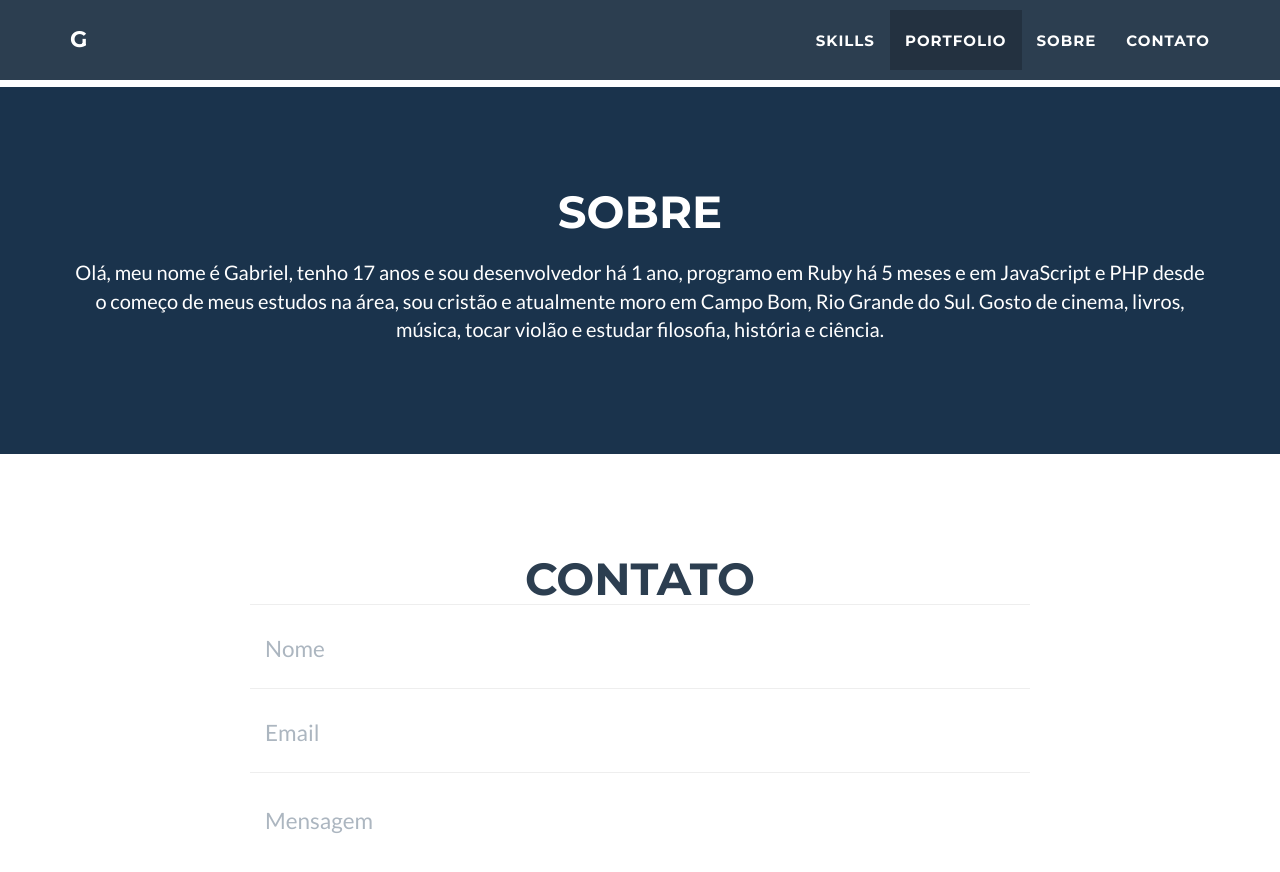
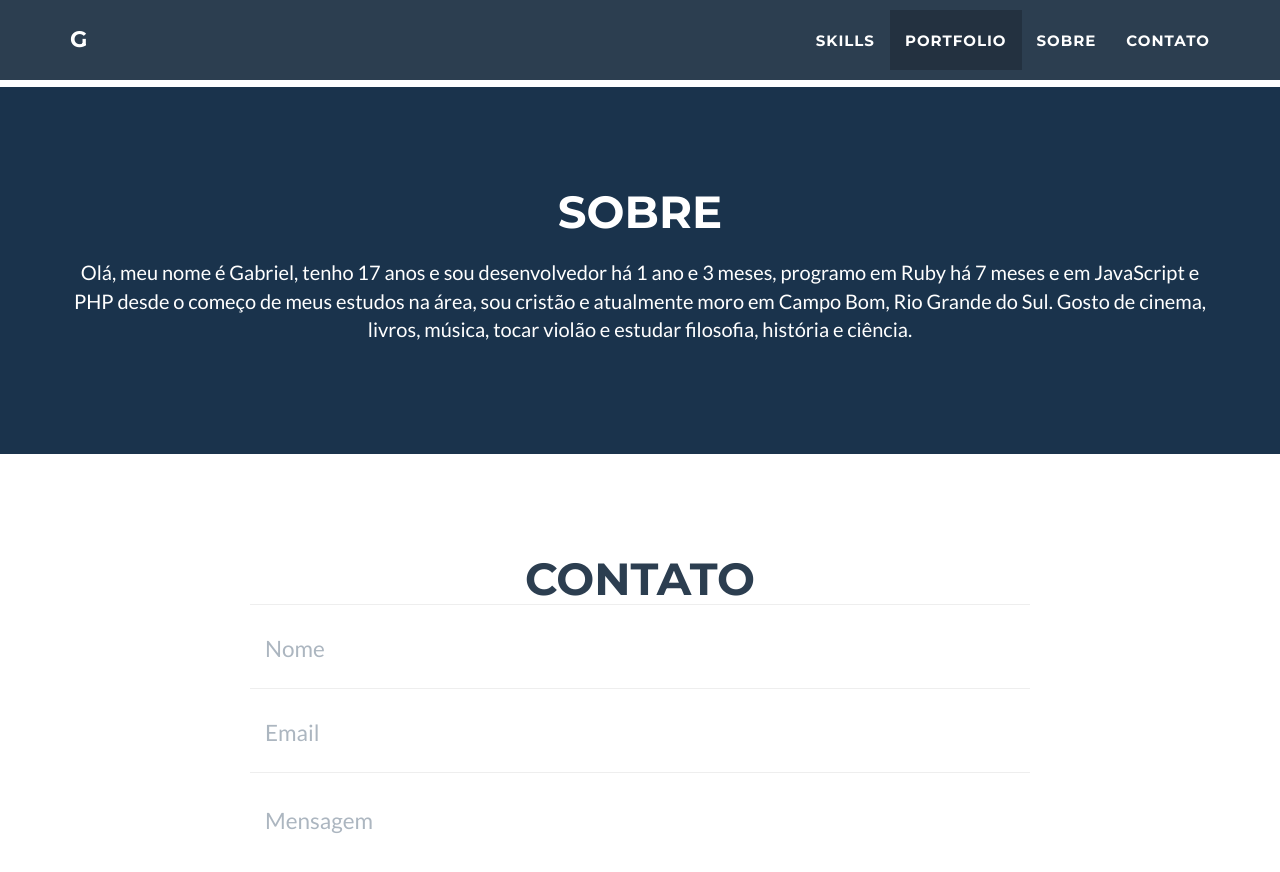
Before and after one commit to gabriel-maus/gabriel-maus.github.io, a Jekyll site: the page built from index.html, in a window 1280 px wide and 900 px high, scrolled down 2091 px. Shown: the top 872 px of the window. Built offline with Jekyll 4.4.1, drawn with Linux system fonts in a browser that asks for light colours.

Commit message:
Update about.html

```diff
--- a/_includes/about.html
+++ b/_includes/about.html
@@ -9,7 +9,7 @@
             </div>
             <div class="row">
                 <div class="col-lg-12 text-center">
-                    <p>Olá, meu nome é Gabriel, tenho 17 anos e sou desenvolvedor há 1 ano, programo em Ruby há 5 meses e em JavaScript e PHP  desde o começo de meus estudos na área, sou cristão e atualmente moro em Campo Bom, Rio Grande do Sul. Gosto de cinema, livros, música, tocar violão e estudar filosofia, história e ciência.</p>
+                    <p>Olá, meu nome é Gabriel, tenho 17 anos e sou desenvolvedor há 1 ano e 3 meses, programo em Ruby há 7 meses e em JavaScript e PHP  desde o começo de meus estudos na área, sou cristão e atualmente moro em Campo Bom, Rio Grande do Sul. Gosto de cinema, livros, música, tocar violão e estudar filosofia, história e ciência.</p>
                 </div>
             </div>
         </div>
```
